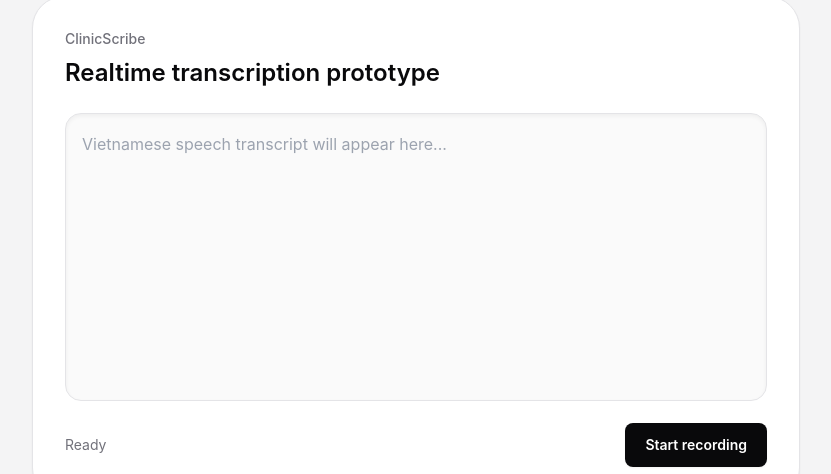
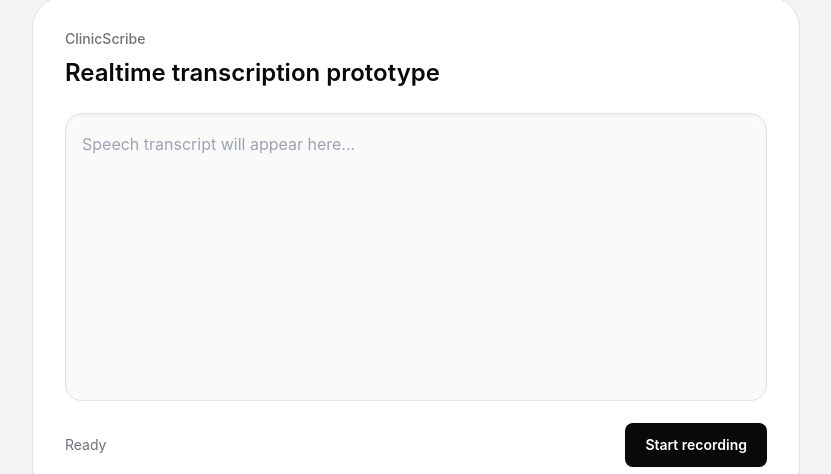
Before and after one commit to elaxuwu/ClinicScribe, a React (Vite) app: page / in a window 1280 px wide. Shown: the part 152-626 px from the top of the page, without its empty margins (224-1055 px from the left). Built offline with nearby package versions, Linux system fonts and the light colour scheme.

Commit message:
Update App.tsx

```diff
--- a/src/App.tsx
+++ b/src/App.tsx
@@ -261,7 +261,7 @@ function App() {
 
           <textarea
             className="min-h-72 w-full resize-none rounded-2xl border border-zinc-200 bg-zinc-50 p-4 text-base leading-7 text-zinc-900 shadow-inner outline-none transition focus:border-zinc-400 focus:bg-white focus:ring-4 focus:ring-zinc-100"
-            placeholder="Vietnamese speech transcript will appear here..."
+            placeholder="Speech transcript will appear here..."
             readOnly
             value={transcript}
           />
```
